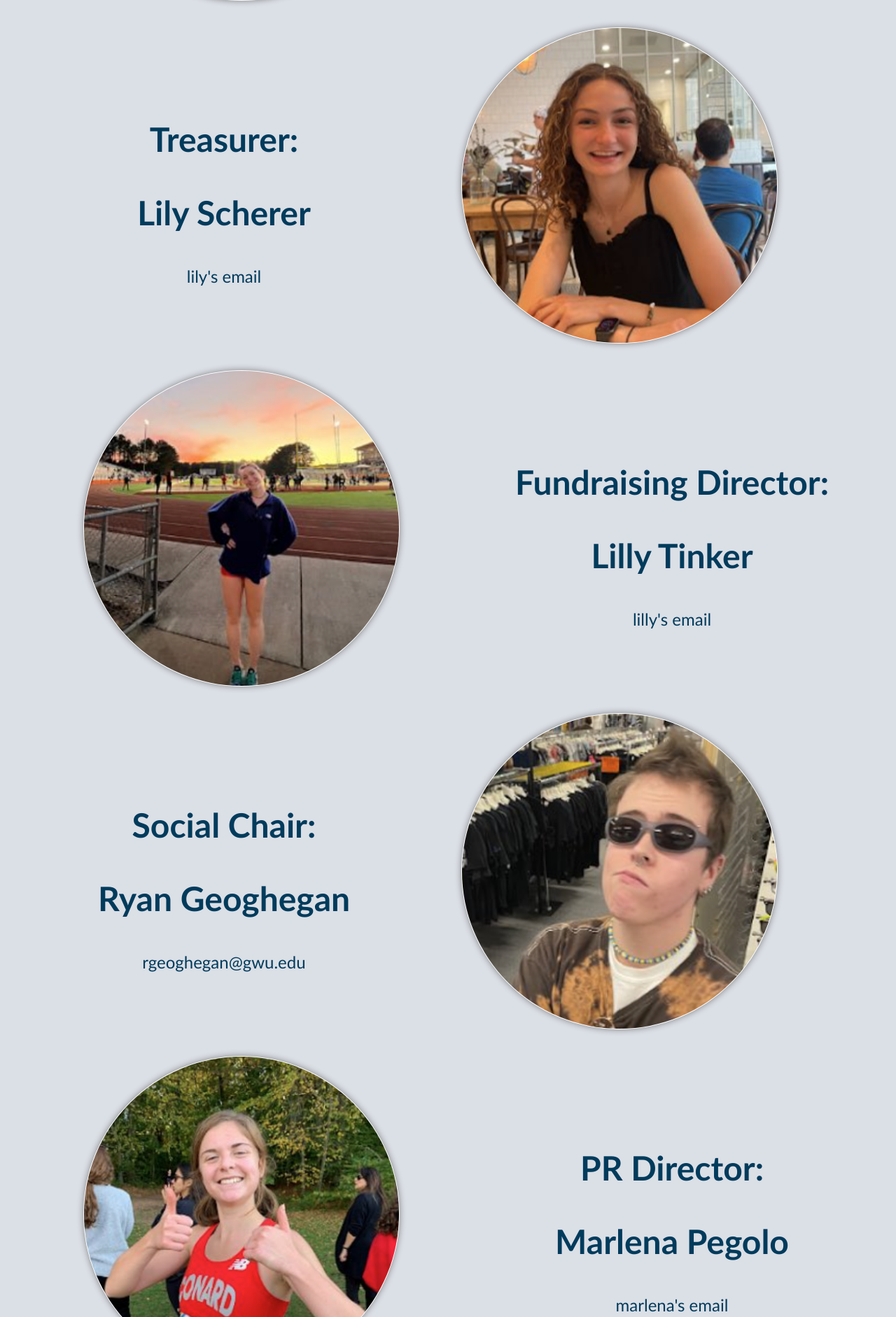
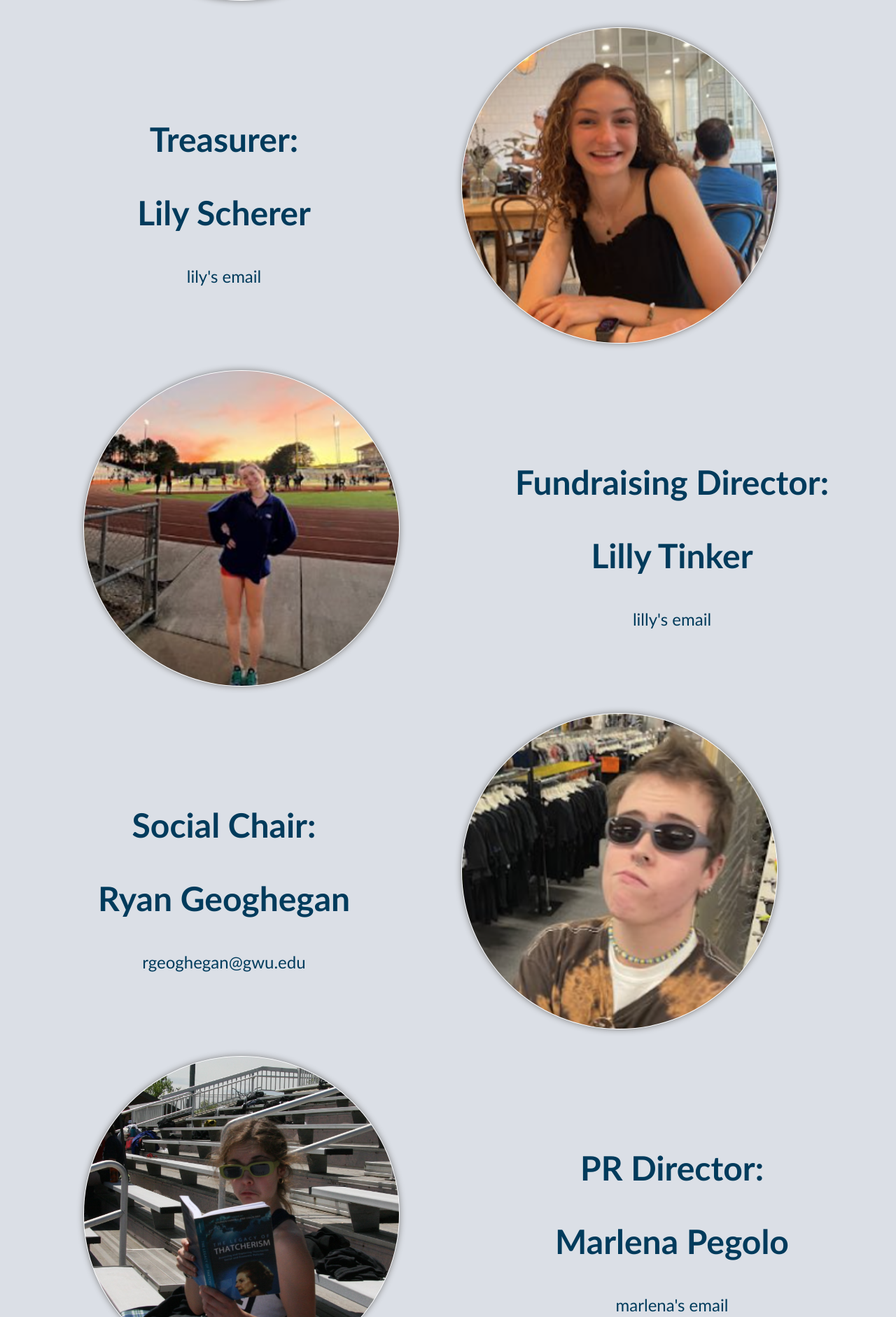
Before and after one commit to adamgizis/gwuxcwebsite, a Python web app: template templates/eboard.html in a window 1280 px wide. Shown: the part 1945-3827 px from the top of the page at 70% size. Run offline with Jinja, Linux system fonts and the light colour scheme; the template is opened without the code that fills it, so the values that code supplies are empty.

Commit message:
Eboard page updates

```diff
--- a/static/eboard.css
+++ b/static/eboard.css
@@ -51,14 +51,14 @@
     margin: 0 auto;
 }
 
-@media (min-width: 768px) {
+@media (min-width: 850px) {
     .hidden-words {
         display: none;
     }
 }
 
 /* Adjust layout for smaller screens */
-@media (max-width: 768px) {
+@media (max-width: 850px) {
     div.right-side.eboard-role {
         display: none;
     }
@@ -79,7 +79,8 @@
     .card {
         display: flex;
         justify-content: center; /* Center the card horizontally */
-        align-items: center;}
+        align-items: center;
+    }
 }
 
 
@@ -126,7 +127,7 @@
     box-shadow: gray 0 0 10px;
 }
 .card p {
-    padding: 100px;
+    padding: 163px;
     background-color: #fff;
     box-sizing: border-box;
     backface-visibility: hidden; /* Hide the back face */
@@ -135,6 +136,16 @@
     overflow: hidden; /* Hide any overflow */
     word-wrap: break-word; /* Allow long words to break */
 }
+
+.president .card p {
+    padding: 105px;
+}
+.fundraising .card p {
+    padding: 105px;
+}
+.PR .card p {
+    padding: 105px;
+}
 .social .card p {
     padding: 90px;
 }
--- a/templates/eboard.html
+++ b/templates/eboard.html
@@ -81,7 +81,7 @@
                 <div class="card-back">
                     <p>
                         This is our Vice President Sal (he/him).
-                        Sal is from Yonkers, NY and is majoring in political science..
+                        Sal is from Yonkers, NY and is majoring in political science.
                     </p>
                 </div>
             </div>
@@ -118,7 +118,7 @@
         <div class="hidden-words eboard-role">
             <h3>Fundraising Director:</h3>
             <h3>Lilly Tinker</h3>
-            <a href="mailto:gwuclubcrosscountry@gmail.com">lilly's email</a>
+            <a href="mailto:lilly.tinker@gwu.edu">lilly.tinker@gwu.edu</a>
         </div>
         <div class="left-side">
             <div class="card individual-pic">
@@ -127,8 +127,10 @@
                 </div>
                 <div class="card-back">
                     <p>
-                        This is our fundraising director Lilly (she/her).
-                        Lilly is from Atlanta, GA and majoring in political science.
+                        Hi y’all! My name is Lilly Tinker (she/her) and I’m from Atlanta, GA.
+                        I’m a sophomore majoring in political science and I love getting to explore new places all over DC especially on runs (bonus points if it’s by the water).
+                        Other than running I love to hike, paddle board, bike, or basically any activity outside.
+                        I can’t wait to be your fundraising director and get to know everyone!
                     </p>
                 </div>
             </div>
@@ -168,17 +170,20 @@
         <div class="hidden-words eboard-role">
             <h3>PR Director:</h3>
             <h3>Marlena Pegolo</h3>
-            <a href="mailto:gwuclubcrosscountry@gmail.com">marlena's email</a>
+            <a href="mailto:marlena.pegolo@gwu.edu">marlena.pegolo@gwu.edu</a>
         </div>
         <div class="left-side">
             <div class="card individual-pic">
                 <div class="card-front">
-                    <img src="../static/images/marlena-eboard.png" alt="Marlena Pegolo">
+                    <img src="../static/images/marlena-eboard.JPG" alt="Marlena Pegolo">
                 </div>
                 <div class="card-back">
                     <p>
-                        This is our PR director Marlena (she/her).
-                        Marlena is from Hartford, CT and majoring in international affairs and history with a minor in physics.
+                        Hi!! I’m Marlena (she/her), a rising sophomore from CT studying international affairs and physics and also the club’s PR director!
+                        Getting to run around DC with friends is definitely one of best parts of GW, and going to practice is always a highlight of my day!!
+                        Besides running, I love theater/improv, philosophy, Italian pop music and Hank Green.
+                        Can’t wait to run together!
+
                     </p>
                 </div>
             </div>
```
Also changed, not shown: static/images/marlena-eboard.JPG (added), static/images/marlena-eboard.png (deleted).
